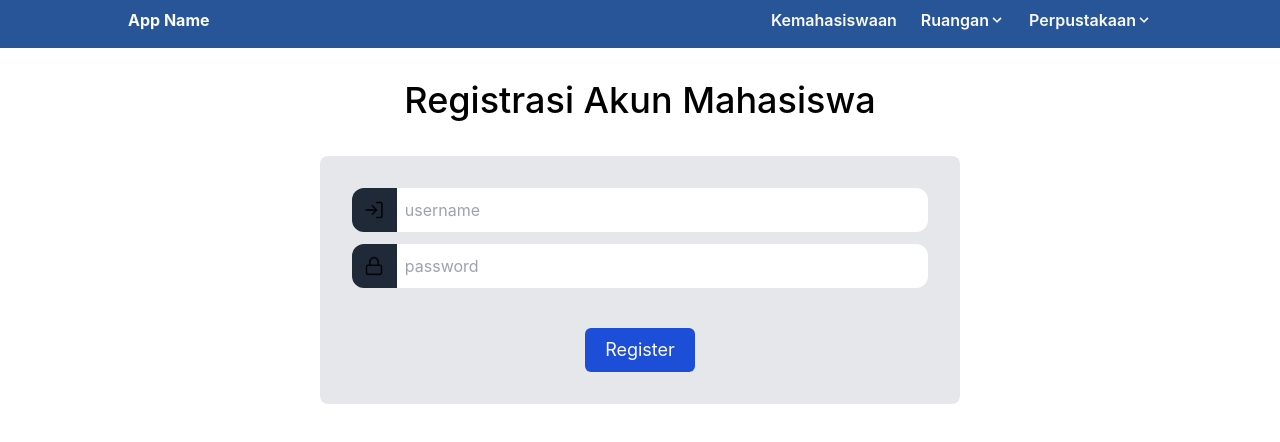
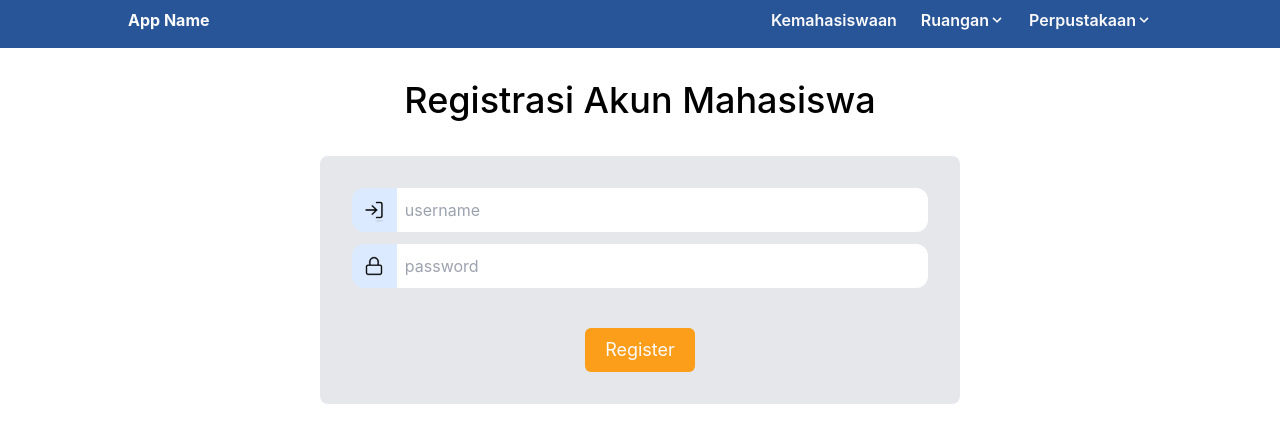
Before and after one commit to adityar22/IAI.1.1-FE, a React (Create React App) app in the folder frontend-1/: page /admin/regist in a window 1280 px wide. Shown: the top 442 px of the page. Built offline with nearby package versions, Linux system fonts and the light colour scheme.

Commit message:
revamp auth form

```diff
--- a/frontend-1/src/hooks/useStudentContext.js
+++ b/frontend-1/src/hooks/student/useStudentContext.js
@@ -1,5 +1,5 @@
 import { useContext } from "react";
-import {StudentContext} from "../contexts/StudentContext";
+import {StudentContext} from "../../contexts/StudentContext";
 
 export const useStudentContext = () => {
     const context = useContext(StudentContext);
--- a/frontend-1/src/pages/Admin/RegistStudentAcc.jsx
+++ b/frontend-1/src/pages/Admin/RegistStudentAcc.jsx
@@ -23,7 +23,7 @@ const RegistStudentAcc = ({ student }) => {
                             <div className='flex flex-col text-gray-700 mb-3'>
                                 {user!="" && <label className='mb-1 text-lg '>Username</label>}
                                 <div className='flex flex-row '>
-                                    <div className=' bg-gray-800 rounded-l-xl px-1 py-1 h-11 w-12'>
+                                    <div className=' bg-blue-100 rounded-l-xl px-1 py-1 h-11 w-12'>
                                         <img src={username} className=' h-6 w-6 mx-auto my-2'>
                                         </img>
                                     </div>
@@ -39,7 +39,7 @@ const RegistStudentAcc = ({ student }) => {
                             <div className='flex flex-col text-gray-700 mb-3 text-base'>
                                 {password!="" && <label className='mb-1 text-lg'>Password</label>}
                                 <div className='flex flex-row'>
-                                    <div className=' bg-gray-800 rounded-l-xl px-1 py-1 h-11 w-12 '>
+                                    <div className=' bg-blue-100 rounded-l-xl px-1 py-1 h-11 w-12 '>
                                         <img src={lock} className="h-5 w-5 mx-auto my-2">
                                         </img>
                                     </div>
@@ -54,7 +54,7 @@ const RegistStudentAcc = ({ student }) => {
                             </div>
                             {/* Login Button */}
                             <div className='justify-center text-center flex flex-col'>
-                                <button className='bg-blue-700 text-lg text-white bg-orange-400 rounded-md px-5 py-2 mt-7 mx-auto'>
+                                <button className='bg-orange hover:bg-blue-700 text-lg text-white bg-orange-400 rounded-md px-5 py-2 mt-7 mx-auto'>
                                     Register
                                 </button>
                             </div>
--- a/frontend-1/src/pages/Admin/StudentList.jsx
+++ b/frontend-1/src/pages/Admin/StudentList.jsx
@@ -1,6 +1,7 @@
 import { useState } from "react";
 import useFetch from "../../hooks/useFetch";
-import { useStudentContext } from "../../hooks/useStudentContext";
+
+import { useStudentContext } from "../../hooks/student/useStudentContext";
 
 import Searchbar from "../../components/public/searchbar";
 import Pagination from "react-js-pagination";
```
Also changed, not shown: frontend-1/src/contexts/BookContext.js (added), frontend-1/src/contexts/RentContext.js (added), frontend-1/src/contexts/RoomContext.js (added), frontend-1/src/contexts/RsvContext.js (added), frontend-1/src/hooks/student/useHandleStudentAdd.js (added), frontend-1/src/hooks/student/useHandleStudentDelete.js (added), frontend-1/src/hooks/student/useHandleStudentEdit.js (added).
